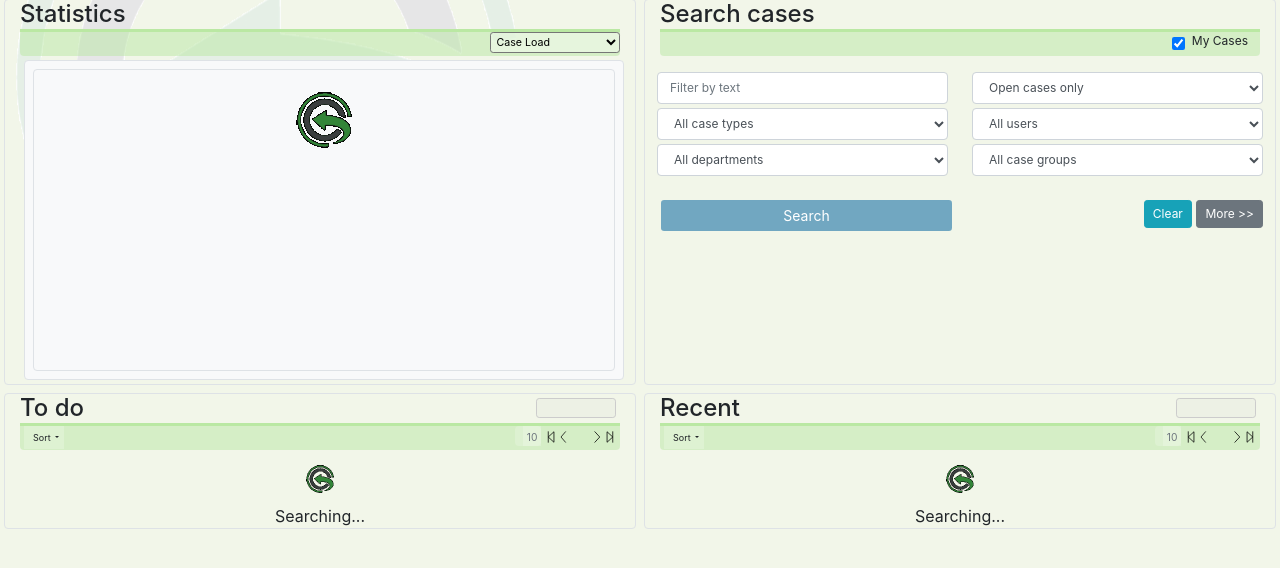
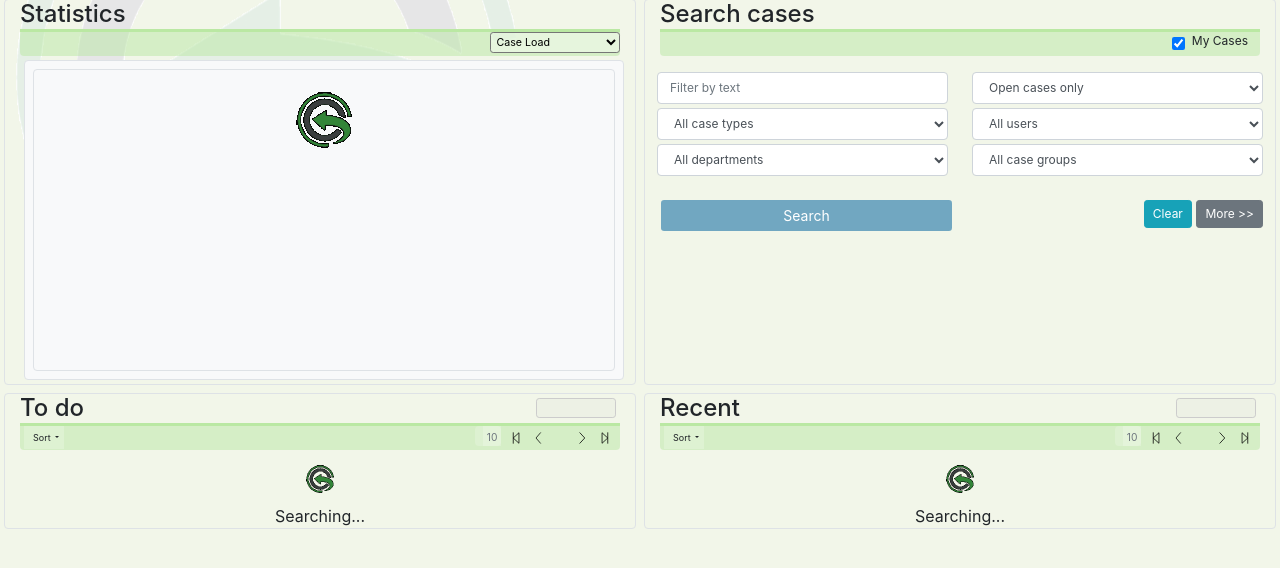
Before and after one commit to jcleeland/atticase, a PHP site: page / in a window 1280 px wide. Shown: the part 127-695 px from the top of the page. Run offline with PHP 8.4, Linux system fonts and the light colour scheme; the visitor is signed in with stand-in values (Sample User, id 1); data that the repository does not hold is empty; a stand-in replaces the project's code that opens the database connection; some libraries are stand-ins or nearby versions.

Commit message:
Tidying of css around pager

```diff
--- a/css/default.css
+++ b/css/default.css
@@ -162,6 +162,19 @@
 }
 .pointer {
     cursor: pointer !important;
+}
+
+.pagerbutton {
+    border: 1px solid #d5eec6;
+    border-bottom: 4px solid #d5eec6;
+    border-radius: 3px;
+}
+
+.pagerbutton:hover {
+    border: 1px solid #6ab446;
+    border-bottom: 4px solid #6ab446;
+    border-radius: 3px;
+
 }
 
 .display-5 {
--- a/pages/helpers/pager.php
+++ b/pages/helpers/pager.php
@@ -24,11 +24,11 @@
 
 </script>
 <div class='pager rounded-bottom'>&nbsp;
-    <div class="float-right mr-1 ml-0 small pointer pagerbutton" id="<?php echo $pagername ?>last" title='last page' value=''><img src='images/end.svg' /></div>
-    <div class="float-right mr-0 ml-0 small pointer pagerbutton" id="<?php echo $pagername ?>end" title='next page' value='9'><img src='images/chevron-right.svg' /></div>
-    <div class="float-right m-0 p-0 small pagerposition" id="<?php echo $pagername ?>position"></div>
-    <div class="float-right ml-0 mr-0 small pointer pagerbutton" id="<?php echo $pagername ?>start" title='last page' value='0'><img src='images/chevron-left.svg' /></div>
-    <div class="float-right ml-1 mr-0 small pointer pagerbutton" id="<?php echo $pagername ?>first" title='first page' value=''><img src='images/start.svg' /></div>
+    <div class="float-right mr-1 ml-0 pl-1 pr-1 small pointer pagerbutton" id="<?php echo $pagername ?>last" title='last page' value=''><img src='images/end.svg' /></div>
+    <div class="float-right mr-0 ml-0 pl-1 pr-1 small pointer pagerbutton" id="<?php echo $pagername ?>end" title='next page' value='9'><img src='images/chevron-right.svg' /></div>
+    <div class="float-right m-0 p-0 pl-1 pr-1 small pagerposition" id="<?php echo $pagername ?>position"></div>
+    <div class="float-right ml-0 mr-0 pl-1 pr-1 small pointer pagerbutton" id="<?php echo $pagername ?>start" title='previous page' value='0'><img src='images/chevron-left.svg' /></div>
+    <div class="float-right ml-1 mr-0 pl-1 pr-1 small pointer pagerbutton" id="<?php echo $pagername ?>first" title='first page' value=''><img src='images/start.svg' /></div>
     <div class="float-right mr-1 pl-1 pr-1 text-muted small rounded pagerlight" id="<?php echo $pagername ?>total"></div>
     <div class="float-right m1-1 pl-1 pr-0 text-muted small rounded pagerlight"><input class="text-muted small pagerlight ml-1 pl-1 pr-0 pt-1" style="width: 18px; border: 0" id="<?php echo $pagername ?>qty" title="Quantity shown" value='10' /></div>
 
```
